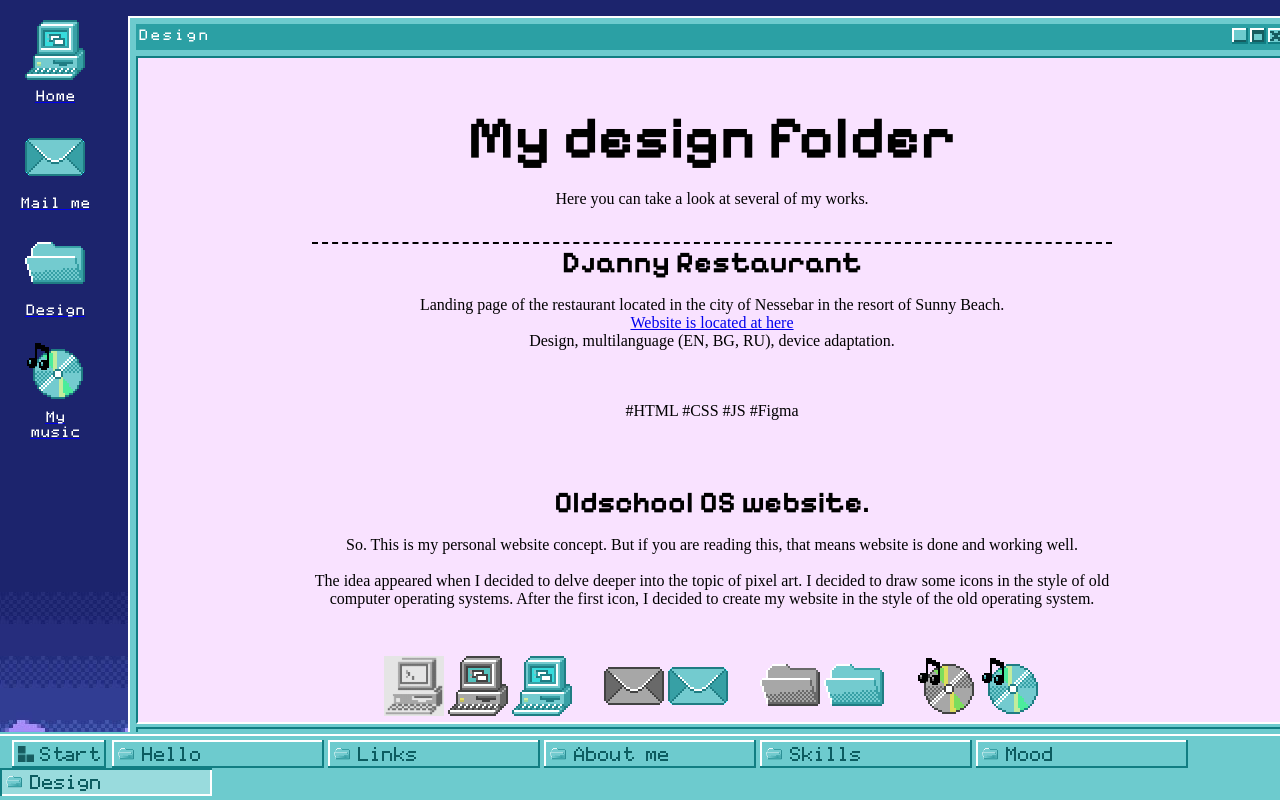
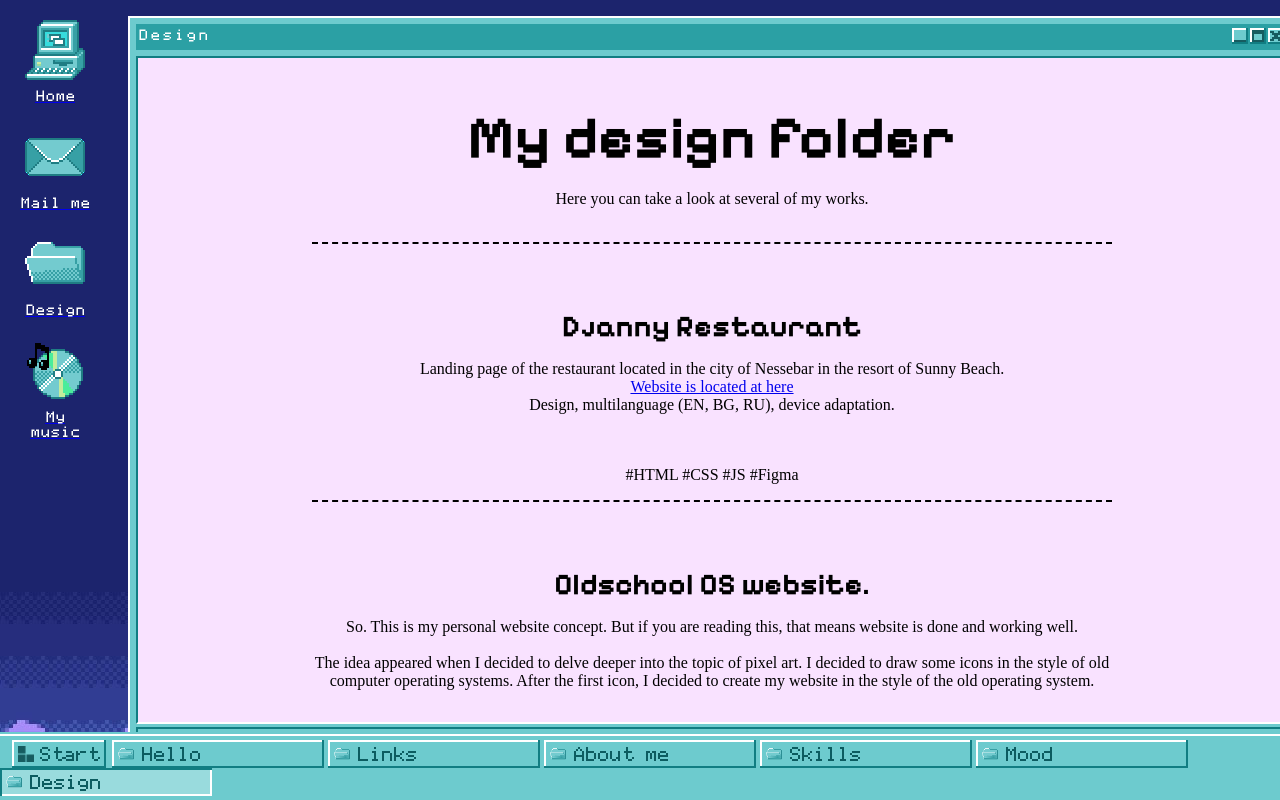
Before and after one commit to NikitaJevdookishkin/designer, a plain HTML site: page design.html in a window 1280 px wide. Drawn offline with Linux system fonts and the light colour scheme.

Commit message:
Update styles.css
css djanny added

```diff
--- a/styles.css
+++ b/styles.css
@@ -171,6 +171,13 @@ h5{
 	font-family: pixel;
 	font-size: 24px;
 }
+.djanny{
+	width: 50rem;
+	margin-top: 4rem;
+	margin-left: auto;
+	margin-right: auto;
+	border-bottom: 2px dashed #000;
+}
 .planeplan{
 	width: 70rem;
 	margin-top: 4rem;
```
